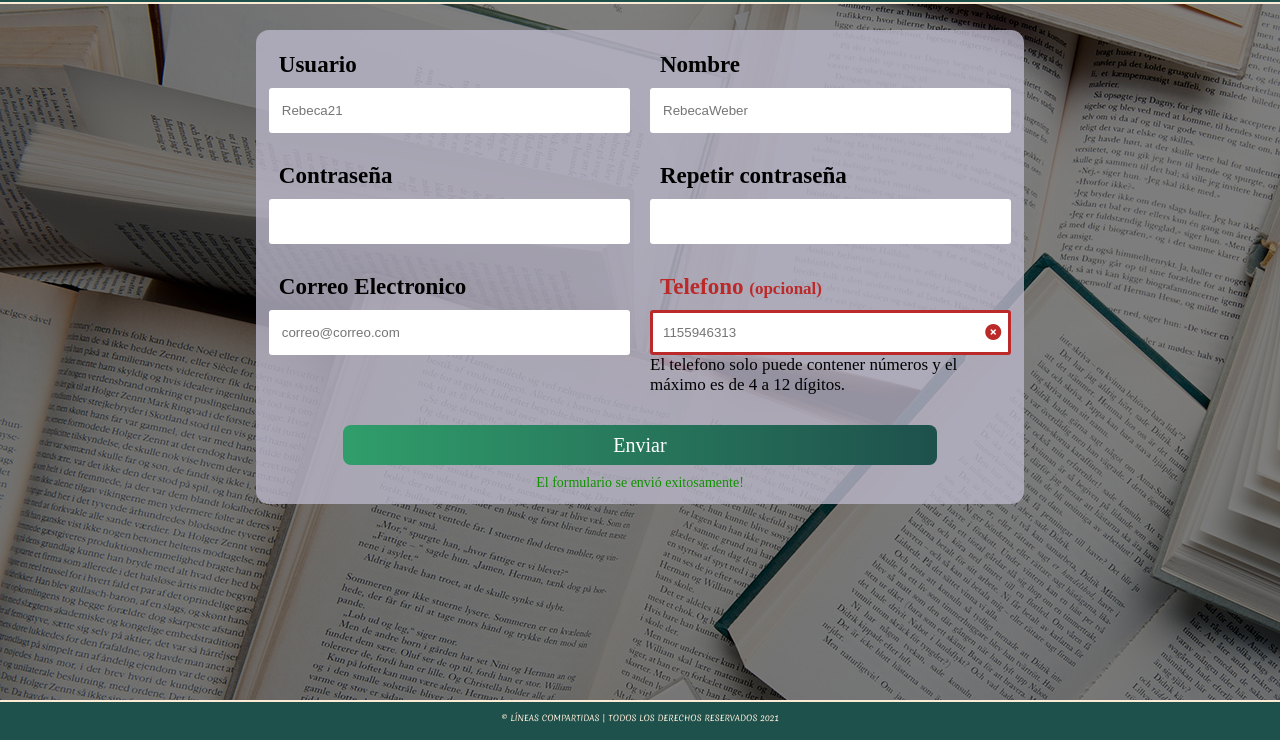
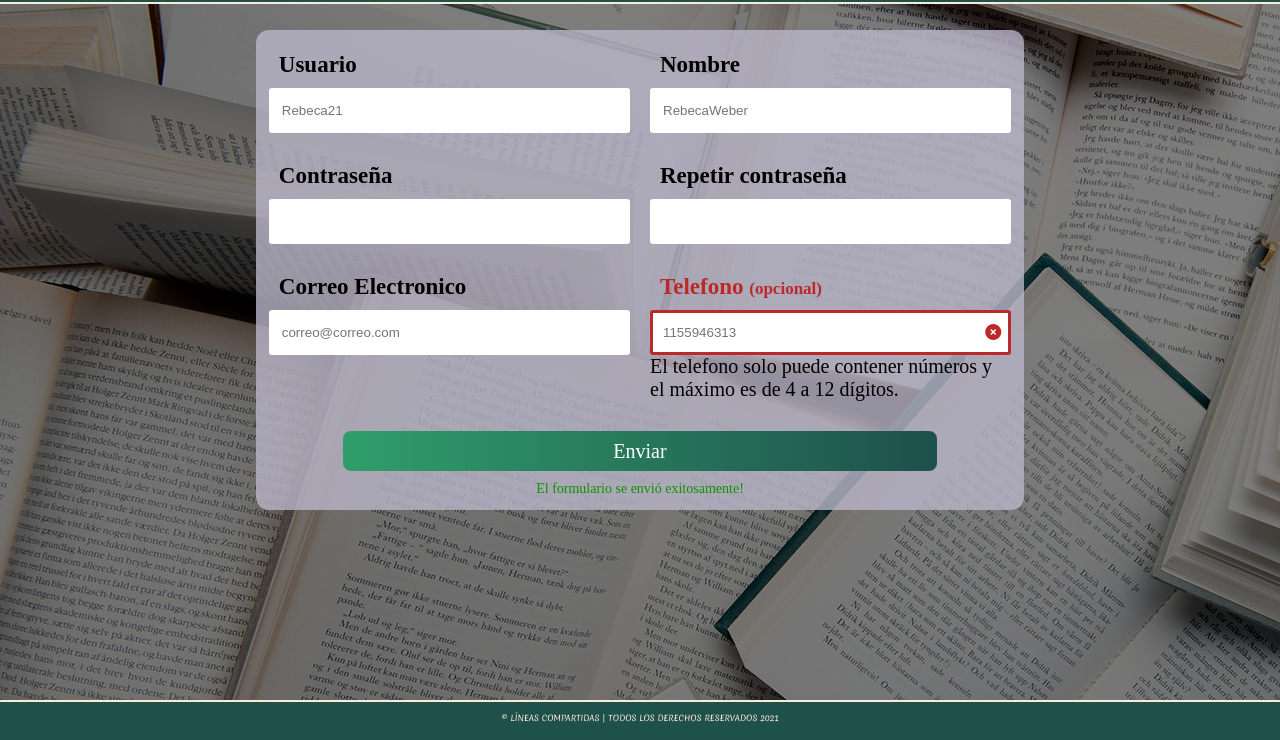
Before and after one commit to rutthh/lineasCompartidas, a plain HTML site: page formulario.html in a window 1280 px wide. Both pictures are taken after typing "Sample", "Sample", "Sample123", "Sample123", "name@example.com", "Sample" into the empty fields and a click on the button "Enviar". Shown: the part 60-800 px from the top of the page. Drawn offline with Linux system fonts and the light colour scheme; a web font is replaced by a local one.

Commit message:
cambie letra de input error

```diff
--- a/Estilos/formulario.css
+++ b/Estilos/formulario.css
@@ -138,7 +138,7 @@ body {
 }
 
 .formulario__input-error {
-    font-size: 17px;
+    font-size: 20px;
     margin: 0;
     display: none;
 }
@@ -268,9 +268,6 @@ body {
         flex-direction: column;
         align-items: center;
     }
-    .formulario__input-error {
-        font-size: ;
-    }
 }
 
 @media screen and (min-width: 768px) and (max-width: 956px) {
```
